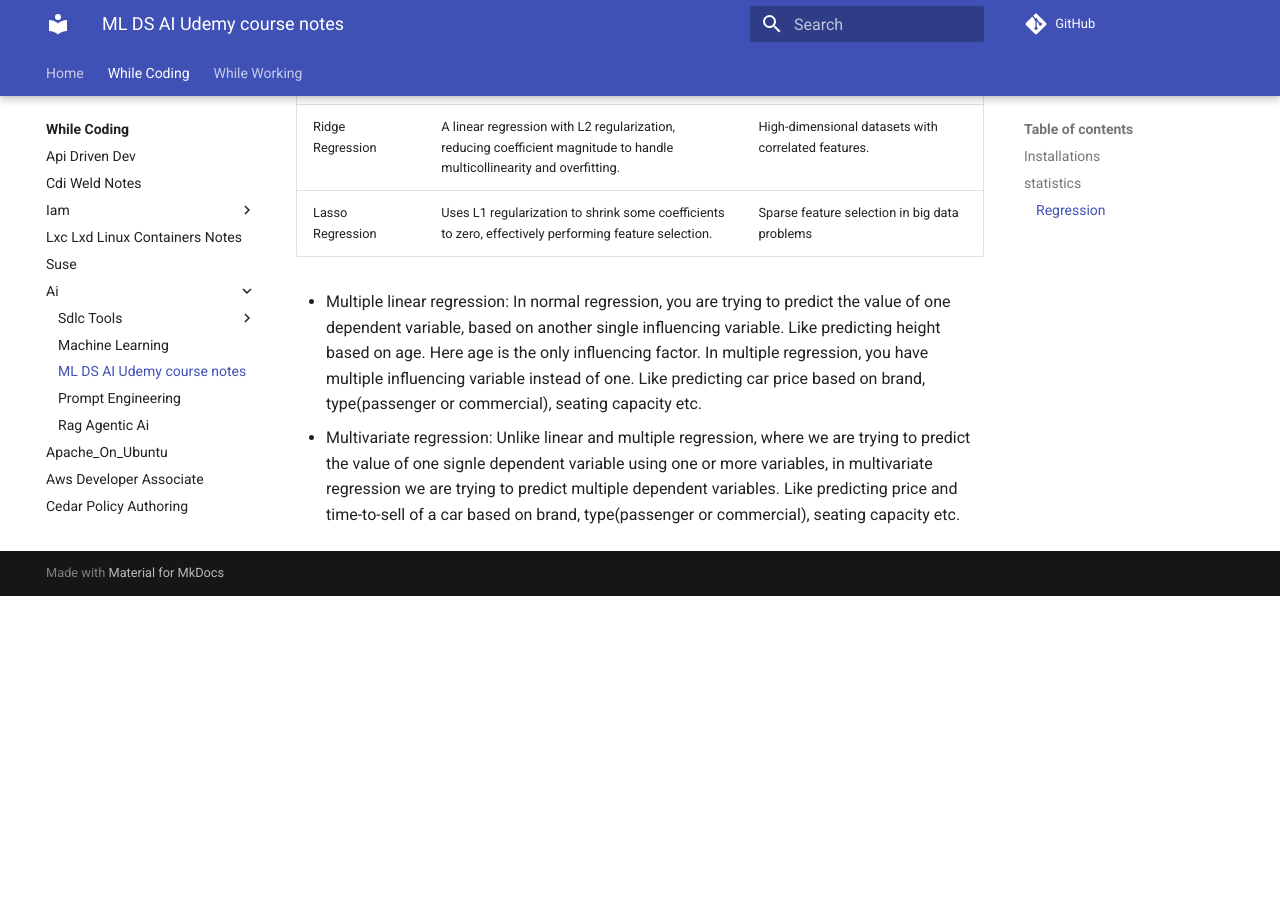
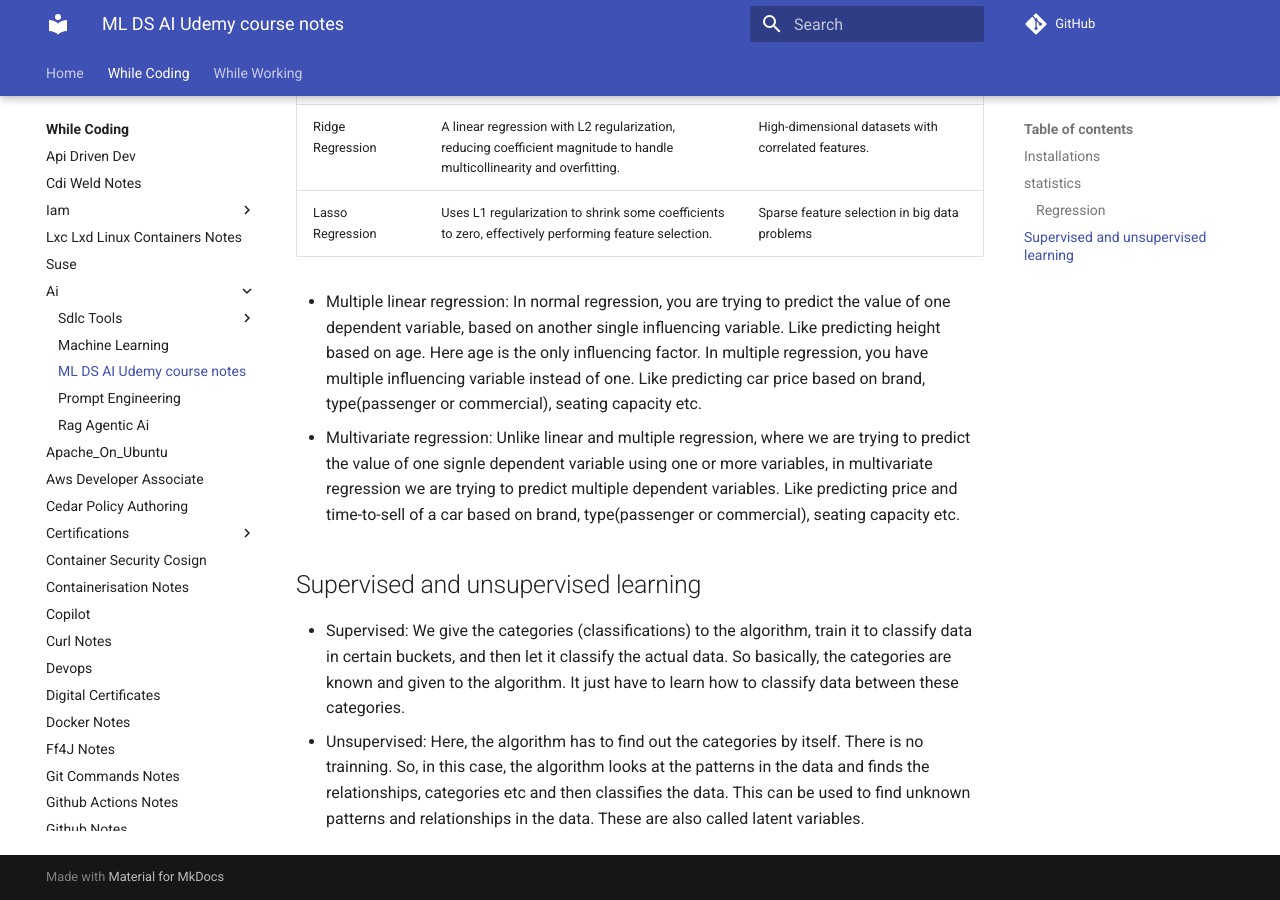
Before and after one commit to ossdhaval/mysite, an MkDocs documentation site: the page built from source/while-coding/ai/course-notes-udemy-ml-ds-ai.md, in a window 1280 px wide and 900 px high, scrolled down 2335 px. Built offline with MkDocs 1.6.1 and Material for MkDocs 9.7.7, drawn with Linux system fonts in a browser that asks for light colours; comment, search, counter and statistics services are not loaded; before the commit the page ends 2931 px from its top, so only the background shows below that.

Commit message:
Expand course notes with learning types
Added explanations for supervised and unsupervised learning.

```diff
--- a/source/while-coding/ai/course-notes-udemy-ml-ds-ai.md
+++ b/source/while-coding/ai/course-notes-udemy-ml-ds-ai.md
@@ -47,3 +47,11 @@
 - Multiple linear regression:
   In normal regression, you are trying to predict the value of one dependent variable, based on another single influencing variable. Like predicting height based on age. Here age is the only influencing factor.  In multiple regression, you have multiple influencing variable instead of one. Like predicting car price based on brand, type(passenger or commercial), seating capacity etc.
 - Multivariate regression: Unlike linear and multiple regression, where we are trying to predict the value of one signle dependent variable using one or more variables, in multivariate regression we are trying to predict multiple dependent variables. Like predicting price and time-to-sell of a car based on brand, type(passenger or commercial), seating capacity etc.
+
+
+## Supervised and unsupervised learning
+
+- Supervised:
+  We give the categories (classifications) to the algorithm, train it to classify data in certain buckets, and then let it classify the actual data. So basically, the categories are known and given to the algorithm. It just have to learn how to classify data between these categories.
+- Unsupervised:
+  Here, the algorithm has to find out the categories by itself. There is no trainning. So, in this case, the algorithm looks at the patterns in the data and finds the relationships, categories etc and then classifies the data. This can be used to find unknown patterns and relationships in the data. These are also called latent variables.
```
